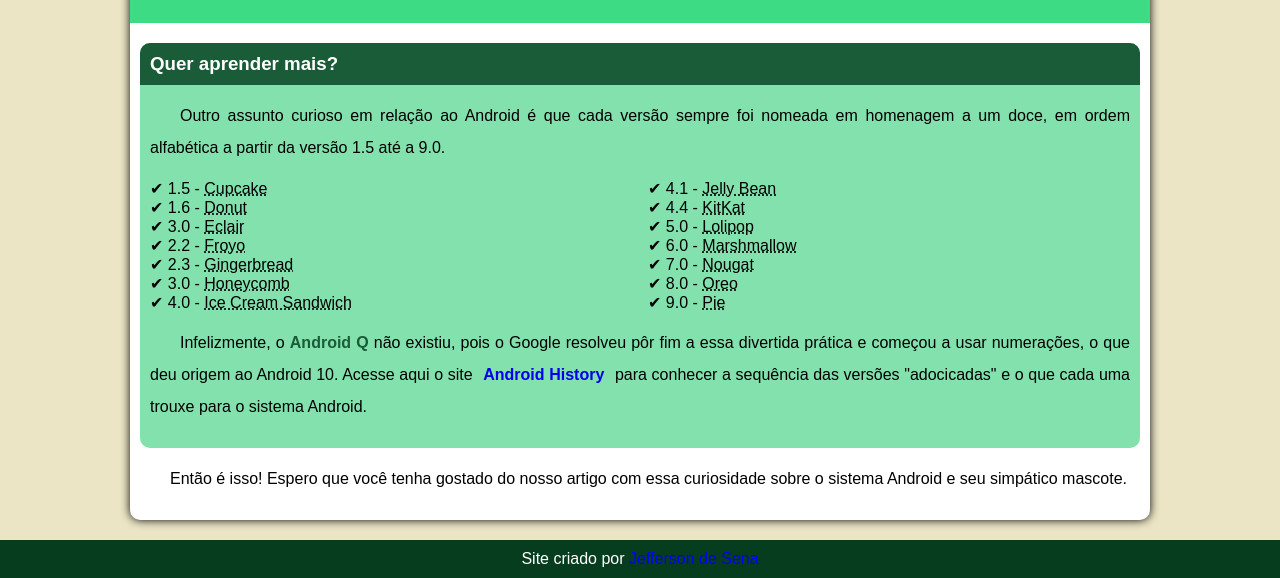
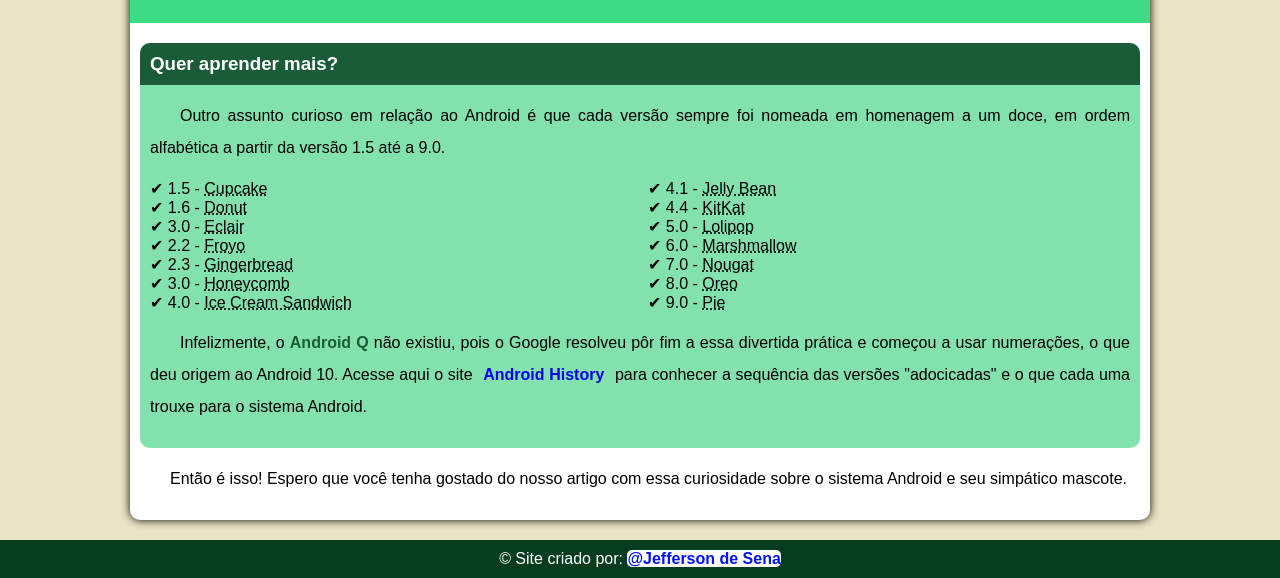
Before and after one commit to jeffersonsena7/Projeto-android, a plain HTML site: page index.html in a window 1280 px wide. Shown: the part 2270-2848 px from the top of the page. Drawn offline with Linux system fonts and the light colour scheme.

Commit message:
mudando as cores

```diff
--- a/estilo/style.css
+++ b/estilo/style.css
@@ -168,9 +168,11 @@ footer{
 }
 footer > a{
     text-decoration: none;
-    color: blue;
+    color: rgb(1, 18, 255);
+    background-color: white;
+    border-radius: 5px;
 }
 footer > a:hover{
     text-decoration: underline;
-    color: red;
+    color: rgb(255, 4, 4);
 }
--- a/index.html
+++ b/index.html
@@ -137,6 +137,6 @@
             </p>
         </article>
     </main>
-    <footer>Site criado por <a href="https://www.instagram.com/jeffersonjoseane/" target="_blank">Jefferson de Sena</a></footer>
+    <footer>&copy; Site criado por: <a href="https://www.instagram.com/jeffersonjoseane/" target="_blank"><strong>@Jefferson de Sena</strong></a></footer>
 </body>
 </html>
```
